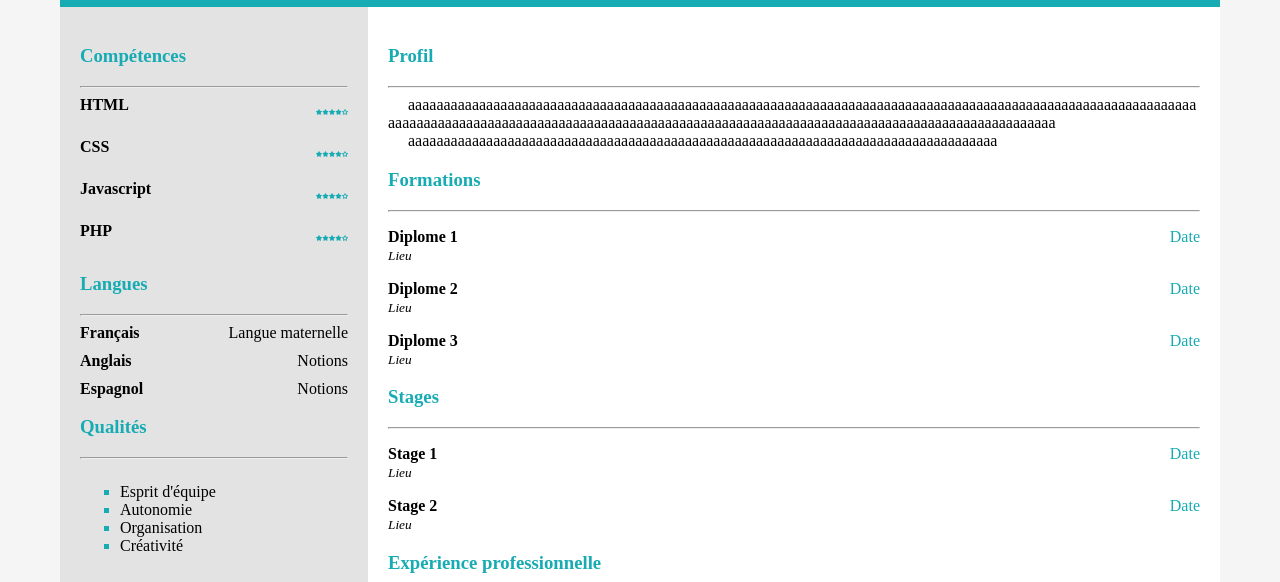
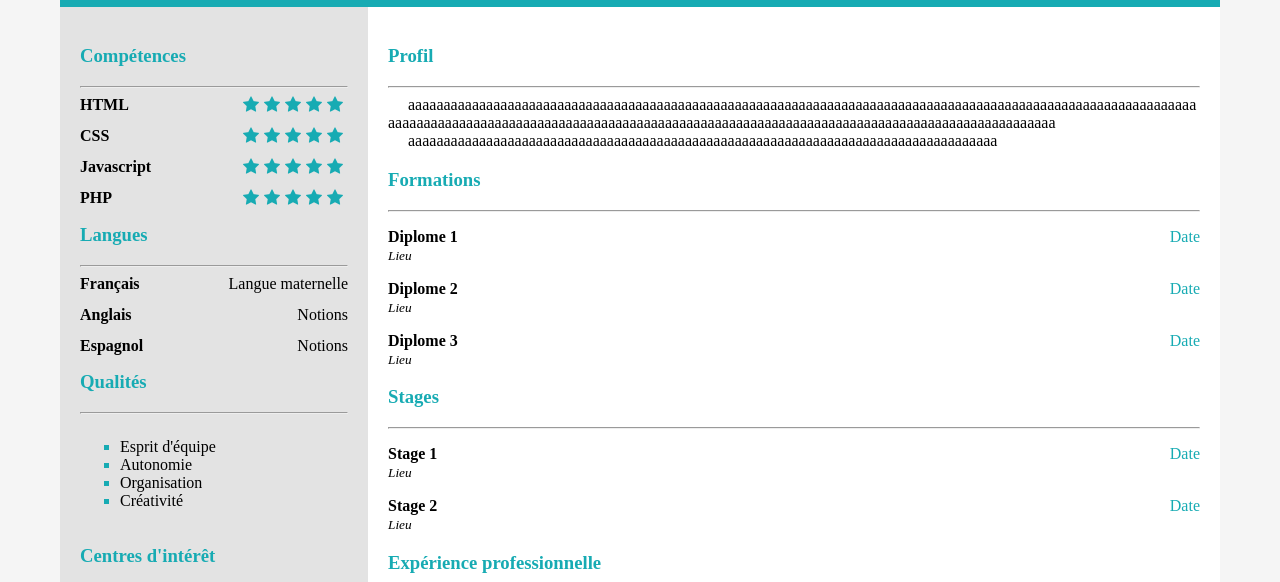
Before and after one commit to QGdn/QGdn-CV, a plain HTML site: page index.html in a window 1280 px wide. Shown: the part 204-786 px from the top of the page. Drawn offline with Linux system fonts and the light colour scheme.

Commit message:
Fix stars evaluation

```diff
--- a/assets/css/style.css
+++ b/assets/css/style.css
@@ -106,16 +106,18 @@ main div:first-child {
 main div:first-child section{
     display: flex;
     flex-direction: column;
-    row-gap: 10px;
+    row-gap: 15px;
 }
 
 main div:first-child section img{
     float: right;
+    padding-right: 5px;
 }
 
 main div:first-child p {
     font-weight: bold;
     margin: 0px;
+    height: 16px;
 }
 
 main div:first-child span{
--- a/index.html
+++ b/index.html
@@ -33,11 +33,11 @@
         <div>
             <h3>Compétences</h3>
             <hr>
-            <section>
-                <p>HTML<img src="./assets/img/rating.png" alt="test"></p>
-                <p>CSS<img src="./assets/img/rating.png" alt="test"></p>
-                <p>Javascript<img src="./assets/img/rating.png" alt="test"></p>
-                <p>PHP<img src="./assets/img/rating.png" alt="test"></p>
+            <section class="text">
+                <p>HTML<span><img src="./assets/img/etoile16.png" alt="test"><img src="./assets/img/etoile16.png" alt="test"><img src="./assets/img/etoile16.png" alt="test"><img src="./assets/img/etoile16.png" alt="test"><img src="./assets/img/etoile16.png" alt="test"></span></p>
+                <p>CSS<span><img src="./assets/img/etoile16.png" alt="test"><img src="./assets/img/etoile16.png" alt="test"><img src="./assets/img/etoile16.png" alt="test"><img src="./assets/img/etoile16.png" alt="test"><img src="./assets/img/etoile16.png" alt="test"></span></p>
+                <p>Javascript<span><img src="./assets/img/etoile16.png" alt="test"><img src="./assets/img/etoile16.png" alt="test"><img src="./assets/img/etoile16.png" alt="test"><img src="./assets/img/etoile16.png" alt="test"><img src="./assets/img/etoile16.png" alt="test"></span></p>
+                <p>PHP<span><img src="./assets/img/etoile16.png" alt="test"><img src="./assets/img/etoile16.png" alt="test"><img src="./assets/img/etoile16.png" alt="test"><img src="./assets/img/etoile16.png" alt="test"><img src="./assets/img/etoile16.png" alt="test"></span></p>
             </section>
             <h3>Langues</h3>
             <hr>
```
Also changed, not shown: assets/img/etoile (1)16.png (added), assets/img/etoile16.png (added), assets/img/eval-1-etoile.png (deleted), assets/img/eval-2-etoile.png (deleted), assets/img/eval-4-etoiles.png (deleted), assets/img/rating.png (deleted).
